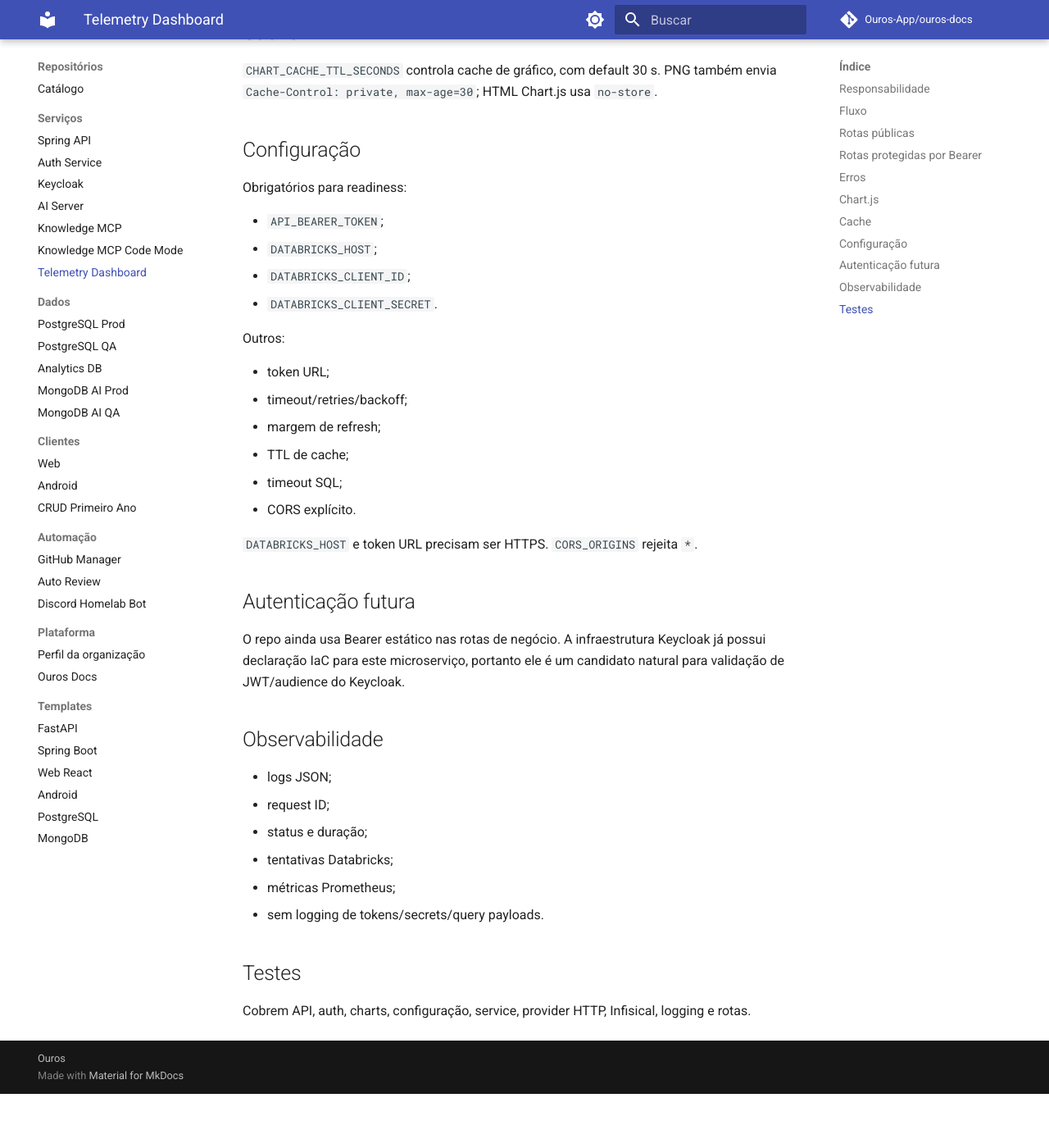
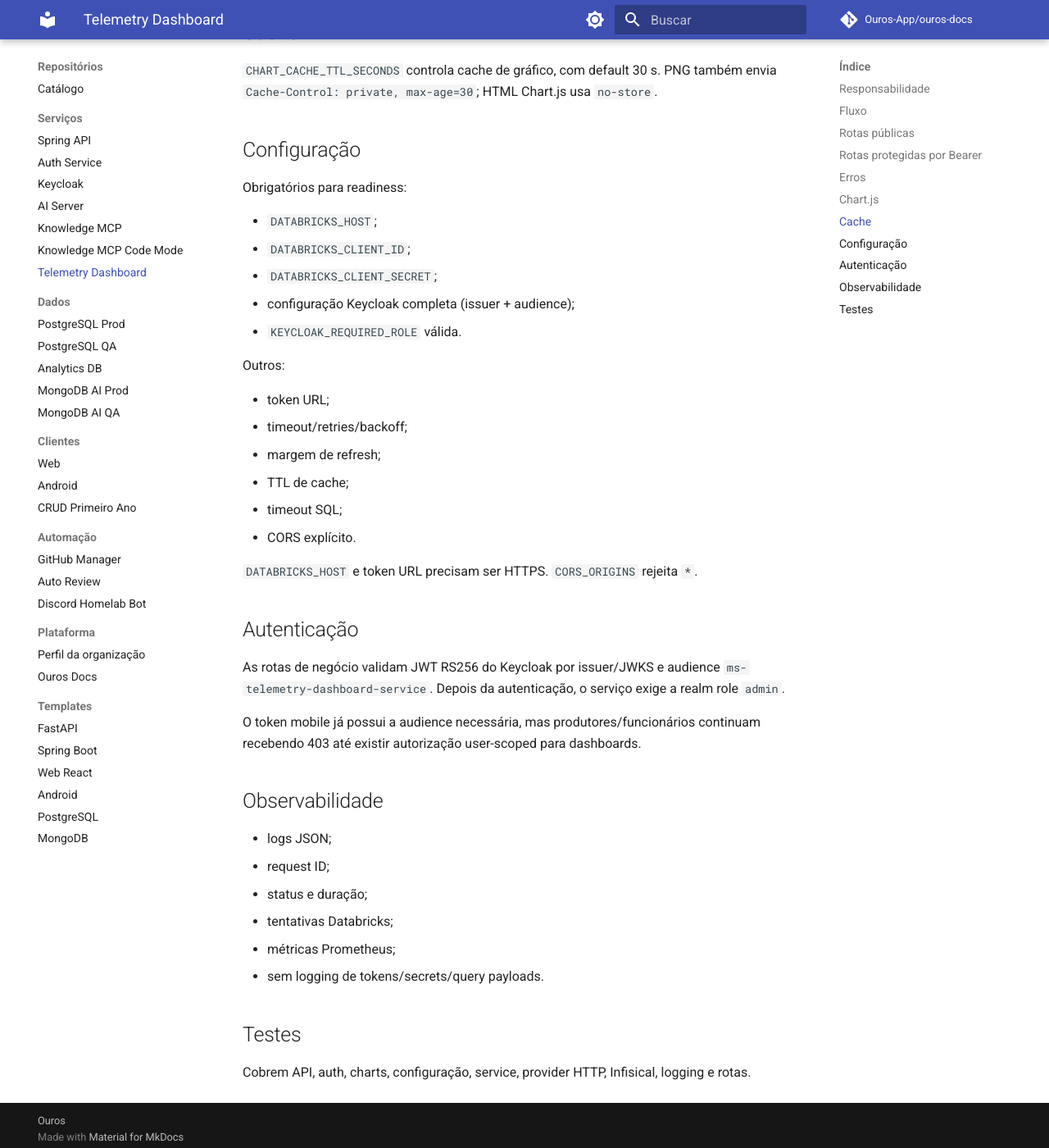
Before and after one commit to Ouros-App/ouros-docs, an MkDocs documentation site: the page built from docs/repositories/services/ms-telemetry-dashboard-service.md, in a window 1280 px wide and 1400 px high, scrolled down 1988 px. Shown: the whole window at 82% size. Built offline with MkDocs 1.6.1 and Material for MkDocs 9.7.7, drawn with Linux system fonts in a browser that asks for light colours; comment, search, counter and statistics services are not loaded; before the commit the page ends 3322 px from its top, so only the background shows below that.

Commit message:
docs: update Telemetry service auth

```diff
--- a/docs/repositories/services/ms-telemetry-dashboard-service.md
+++ b/docs/repositories/services/ms-telemetry-dashboard-service.md
@@ -64,10 +64,11 @@ Tipos como `counter` recebem tratamento específico. Para gráficos normais, o c
 
 Obrigatórios para readiness:
 
-- `API_BEARER_TOKEN`;
 - `DATABRICKS_HOST`;
 - `DATABRICKS_CLIENT_ID`;
-- `DATABRICKS_CLIENT_SECRET`.
+- `DATABRICKS_CLIENT_SECRET`;
+- configuração Keycloak completa (issuer + audience);
+- `KEYCLOAK_REQUIRED_ROLE` válida.
 
 Outros:
 
@@ -80,9 +81,11 @@ Outros:
 
 `DATABRICKS_HOST` e token URL precisam ser HTTPS. `CORS_ORIGINS` rejeita `*`.
 
-## Autenticação futura
+## Autenticação
 
-O repo ainda usa Bearer estático nas rotas de negócio. A infraestrutura Keycloak já possui declaração IaC para este microserviço, portanto ele é um candidato natural para validação de JWT/audience do Keycloak.
+As rotas de negócio validam JWT RS256 do Keycloak por issuer/JWKS e audience `ms-telemetry-dashboard-service`. Depois da autenticação, o serviço exige a realm role `admin`.
+
+O token mobile já possui a audience necessária, mas produtores/funcionários continuam recebendo 403 até existir autorização user-scoped para dashboards.
 
 ## Observabilidade
 
```
